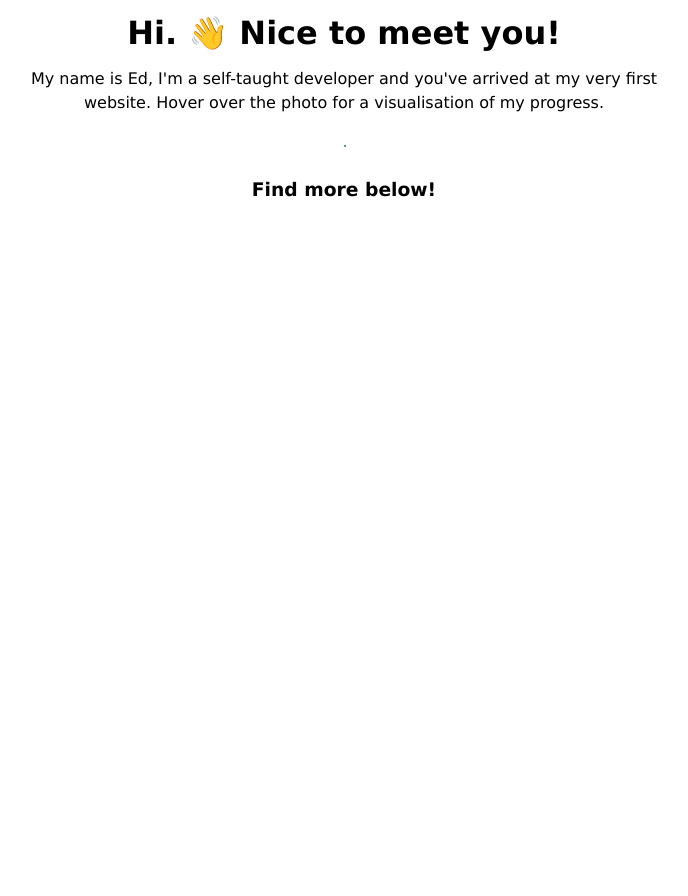
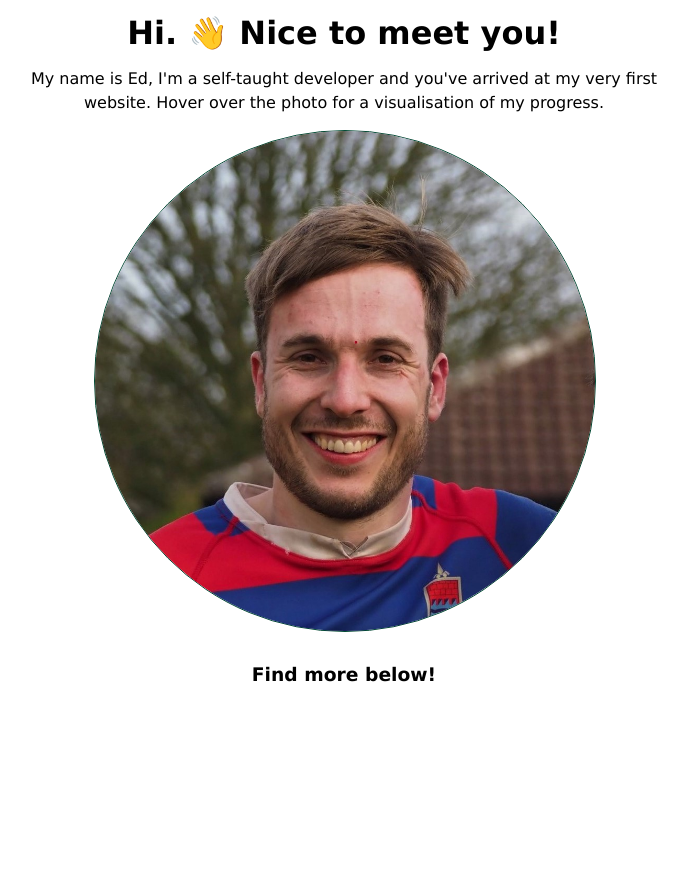
Before and after one commit to EdwardStokes/EdwardStokes, a plain HTML site: page index.html in a window 1280 px wide. Shown: the part 1120-2016 px from the top of the page, without its empty margins (296-984 px from the left). Drawn offline with Linux system fonts and the light colour scheme.

Commit message:
Fixed issue where profile pic wasn't showing

```diff
--- a/style.css
+++ b/style.css
@@ -167,8 +167,8 @@ figcaption{
     display: inline-block;
     position: relative;
     max-width: 100%;
-    max-width: 500px;
-    max-height: 500px;
+    width: 500px;
+    height: 500px;
 }
 
 #home .container-3 {
```
